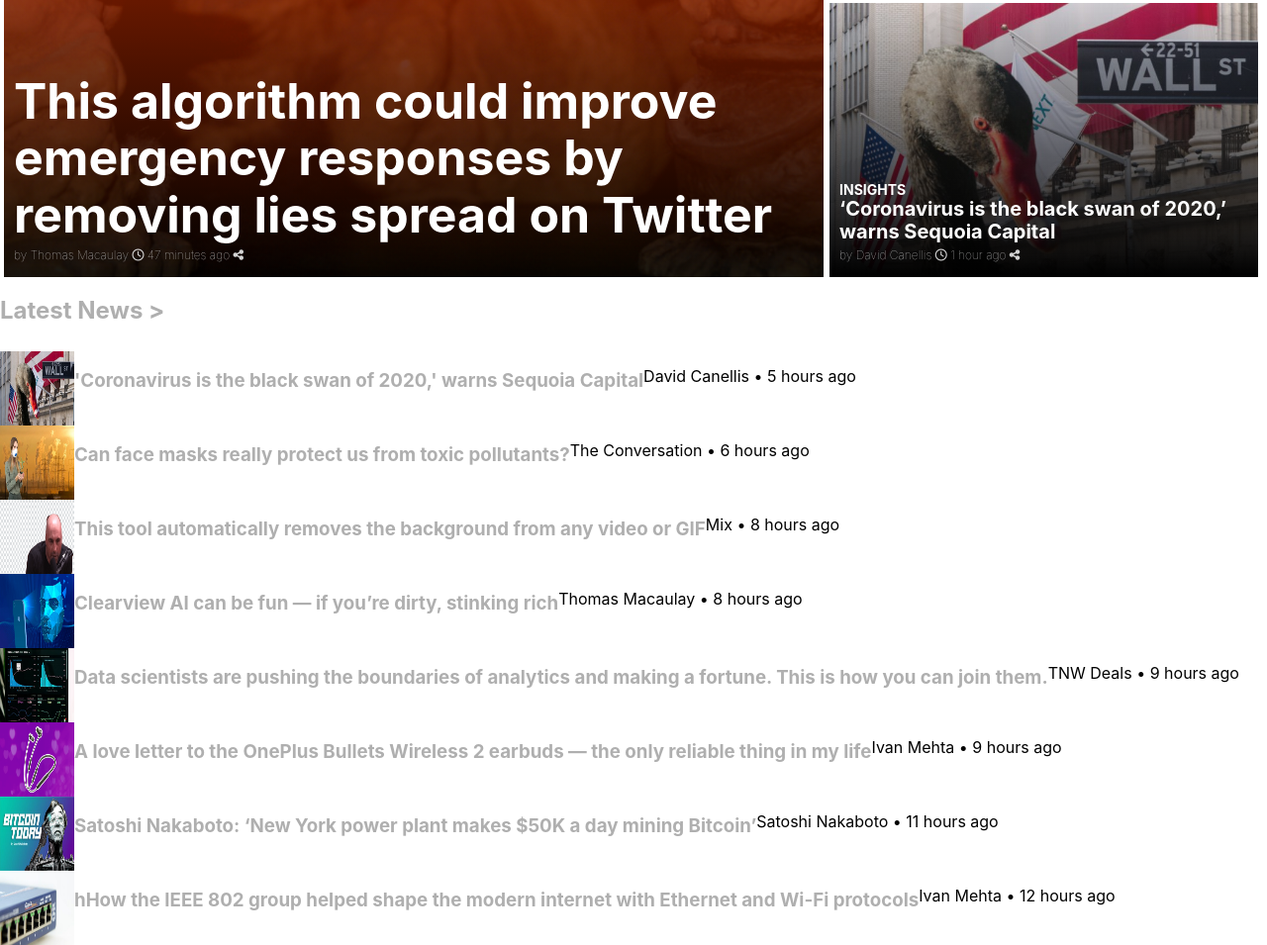
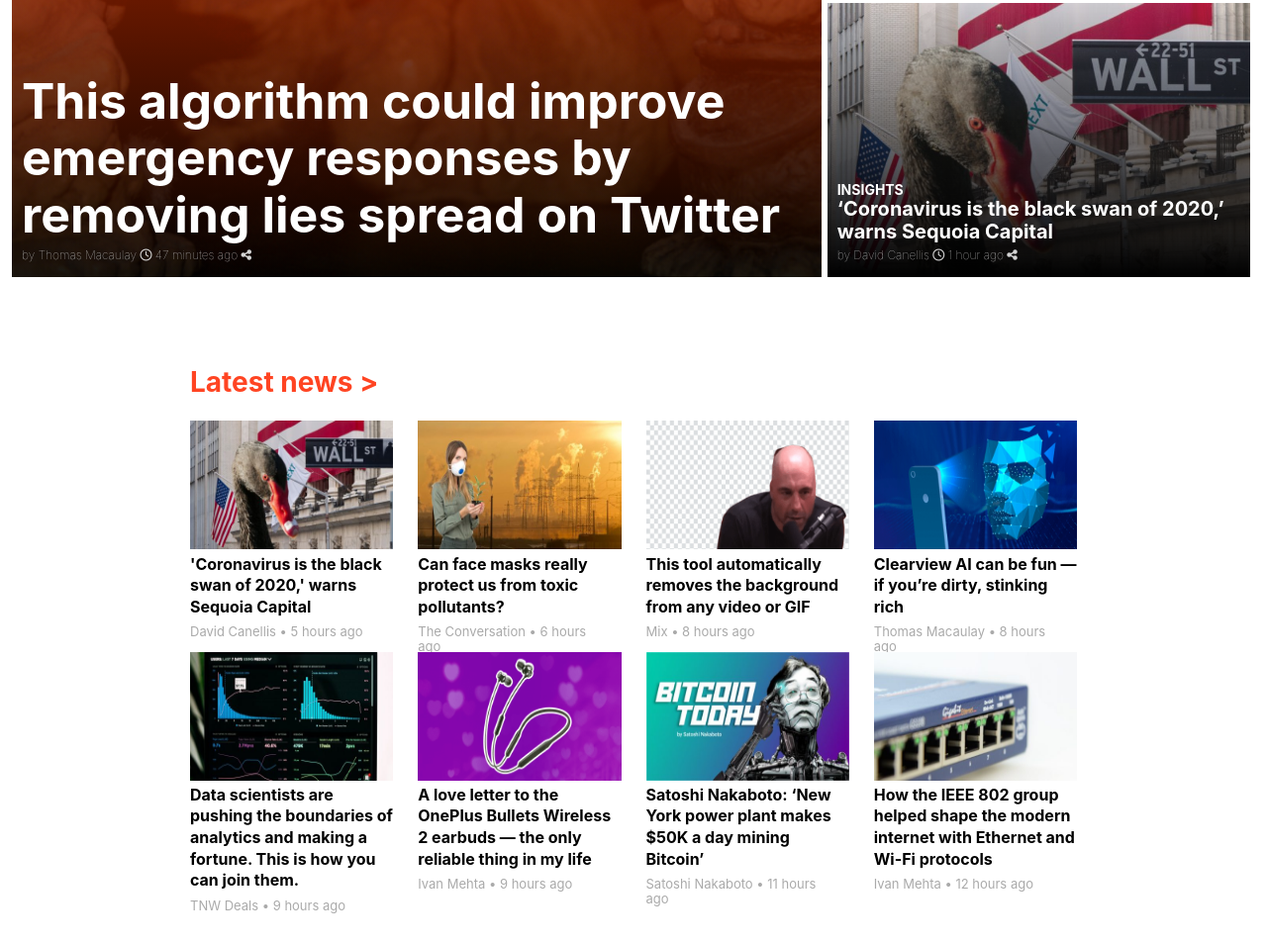
Before and after one commit to D-E-F-E-A-T/TNWClone, a plain HTML site: page index.html in a window 1280 px wide. Shown: the part 394-1349 px from the top of the page at 99% size. After the commit the page ends 1317 px from the top, so only its background shows below. Drawn offline with nearby package versions, Linux system fonts and the light colour scheme.

Commit message:
Finished with the first-news-section

```diff
--- a/index.html
+++ b/index.html
@@ -76,47 +76,65 @@
         </div>
 
         <section class="first-news-section">
-            <h2><a href="#">Latest News ></a></h2>
+            <h2><a href="#">Latest news ></a></h2>
+            <div class="grid-wrapper">
             <article class="first-articles">
-                <img class="first-images" src="assets/images/thumbnail3.jpg" alt="black-swan">
+                <a href=""><img class="first-images" src="assets/images/thumbnail3.jpg" alt="black-swan"></a>
+                <div class="first-new-section-text">
                     <h3><a href="#">'Coronavirus is the black swan of 2020,' warns Sequoia Capital</a></h3>
                     <p>David Canellis • 5 hours ago</p>
+                </div>
             </article>
             <article class="first-articles">
-                <img class="first-images" src="assets/images/thumbnail1.jpg" alt="pollution">
+                <a href=""><img class="first-images" src="assets/images/thumbnail1.jpg" alt="pollution"></a>
+                <div class="first-new-section-text">
                     <h3><a href="#">Can face masks really protect us from toxic pollutants?</a></h3>
                     <p>The Conversation • 6 hours ago</p>
+                </div>
             </article>
             <article class="first-articles">
-                <img class="first-images" src="assets/images/thumbnail2.png" alt="joerogan">
+                <a href=""><img class="first-images" src="assets/images/thumbnail2.png" alt="joerogan"></a>
+                <div class="first-new-section-text">
                     <h3><a href="#">This tool automatically removes the background from any video or GIF</a></h3>
                     <p>Mix • 8 hours ago</p>
+                </div>
             </article>
             <article class="first-articles">
-                <img class="first-images" src="assets/images/thumbnail4.png" alt="cyber-security">
+                <a href=""><img class="first-images" src="assets/images/thumbnail4.png" alt="cyber-security"></a>
+                <div class="first-new-section-text">
                     <h3><a href="#">Clearview AI can be fun — if you’re dirty, stinking rich</a></h3>
                     <p>Thomas Macaulay • 8 hours ago</p>
+                </div>
             </article>
             <article class="first-articles">
-                <img class="first-images" src="assets/images/thumbnail5.jpg" alt="stocks">
+                <a href=""><img class="first-images" src="assets/images/thumbnail5.jpg" alt="stocks"></a>
+                <div class="first-new-section-text">
                     <h3><a href="#">Data scientists are pushing the boundaries of analytics and making a fortune. This is how you can join them.</a></h3>
                     <p>TNW Deals • 9 hours ago</p>
+                </div>
             </article>
             <article class="first-articles">
-                <img class="first-images" src="assets/images/thumbnail6.png" alt="earphones">
+                <a href=""><img class="first-images" src="assets/images/thumbnail6.png" alt="earphones"></a>
+                    <div class="first-new-section-text">
                     <h3><a href="#">A love letter to the OnePlus Bullets Wireless 2 earbuds — the only reliable thing in my life</a></h3>
                     <p>Ivan Mehta • 9 hours ago</p>
+                </div>
             </article>
             <article class="first-articles">
-                <img class="first-images" src="assets/images/thumbnail7.jpg" alt="robots">
+                <a href=""><img class="first-images" src="assets/images/thumbnail7.jpg" alt="robots"></a>
+                <div class="first-new-section-text">
                     <h3><a href="#">Satoshi Nakaboto: ‘New York power plant makes $50K a day mining Bitcoin’</a></h3>
                     <p>Satoshi Nakaboto • 11 hours ago</p>
+                </div>
             </article>
             <article class="first-articles">
-                <img class="first-images" src="assets/images/thumbnail8.jpg" alt="router">
-                <h3><a href="#">hHow the IEEE 802 group helped shape the modern internet with Ethernet and Wi-Fi protocols</a></h3>
+                <a href=""><img class="first-images" src="assets/images/thumbnail8.jpg" alt="router"></a>
+                <div class="first-new-section-text">
+                    <h3><a href="#">How the IEEE 802 group helped shape the modern internet with Ethernet and Wi-Fi protocols</a></h3>
                     <p>Ivan Mehta • 12 hours ago</p>
+                </div>
                 </article>
+            </div>
         </section>
 
         <section>
--- a/style.css
+++ b/style.css
@@ -85,6 +85,9 @@ nav {
   grid-template-columns: 1fr;
   grid-template-rows: repeat(3, 1fr);
   height: 80vh;
+  grid-gap: 10px;
+  padding-left: 8px;
+  padding-right: 8px;
 }
 
 #big-logo {
@@ -145,19 +148,76 @@ nav {
   margin-bottom: 5px;
 }
 
-.first-news-section {
+.grid-wrapper {
   display: grid;
   grid-template-rows: repeat(8, 1fr);
   grid-template-columns: 1fr;
 }
 
+.first-news-section {
+  padding-left: 3%;
+}
+
+.first-news-section h2 a {
+  color: #f42;
+  font-size: 28px;
+}
+
+.first-news-section h2 a:hover {
+  color: #000;
+  font-size: 28px;
+}
+
+
+.first-news-section h2{
+  display: flex;
+  align-items: flex-end;
+  margin-top: 90px;
+  margin-bottom: 8px;
+
+}
+
 .first-articles {
   display: flex;
+  height: auto;
+  margin-top: 15px;
 }
 
 .first-images {
   width: 75px;
   height: 75px;
+}
+
+.first-new-section-text {
+   position: flex;
+   flex-direction: column;
+   align-items: space-between;
+   height: 75px;
+
+}
+
+.first-new-section-text h3 {
+  margin-top: 0;
+  margin-bottom: 0;
+  margin-left: 12px;
+
+}
+
+
+.first-new-section-text h3 a:hover {
+  text-decoration: underline;
+  color: orangered;
+}
+
+.first-new-section-text h3 a{
+  color: #000;
+  font-size: 14px;
+}
+
+.first-new-section-text p {
+  margin: 8px 12px;
+  font-size: 12px;
+  color: #AAA;
 }
 
 @media (min-width: 768px) {
@@ -293,6 +353,34 @@ nav {
   .main-paragraph {
     font-size: 40px;
   }
+
+
+
+  .grid-wrapper {
+    display: grid;
+    grid-template-rows: repeat(3, 1fr);
+    grid-template-columns: repeat(3,1fr);
+    grid-gap: 20px;
+
+  }
+
+  .first-articles {
+    flex-direction: column;
+  }
+
+  .first-images {
+    width: 100%;
+    height: 130px;
+  }
+
+  .first-new-section-text h3{
+    margin-left: 0;
+  }
+
+  .first-new-section-text p{
+    margin-left: 0;
+  }
+
 }
 
 @media (min-width: 1024px) {
@@ -340,4 +428,36 @@ nav {
   .main-paragraph {
     font-size: 50px;
   }
+
+  .first-news-section {
+    padding: 0 15%;
+  }
+
+  .grid-wrapper {
+    display: grid;
+    grid-template-rows: repeat(2, 1fr);
+    grid-template-columns: repeat(4,1fr);
+    grid-gap: 25px;
+
+  }
+
+  .first-articles {
+    margin-top: 0;
+  }
+
+  .first-news-section h2 a {
+    margin-bottom: 15px;
+  }
+
+  .first-new-section-text p {
+    font-size: 13px;
+  }
+
+  .first-new-section-text h3 a{
+    font-size: 16px;
+  }
+
+
+
+
 }
```
Lines whose indentation alone changed are shown as unchanged.
